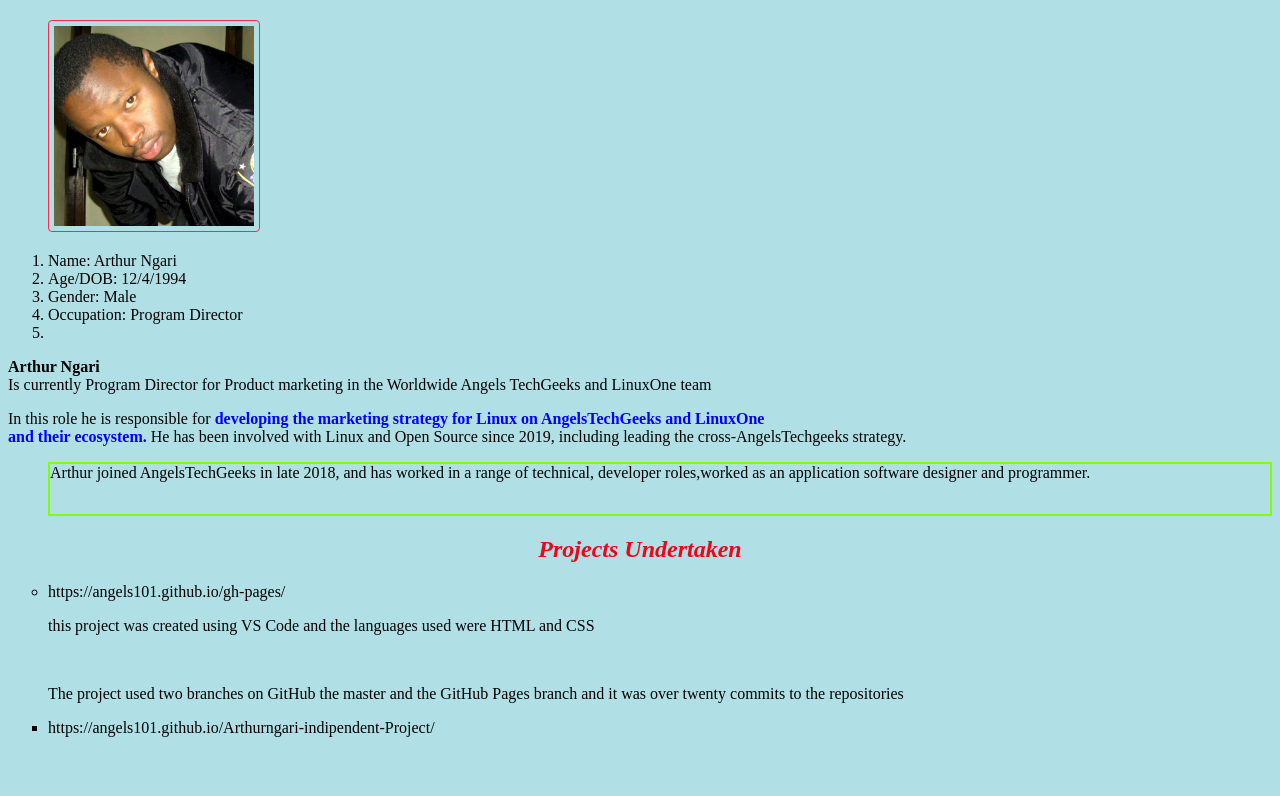
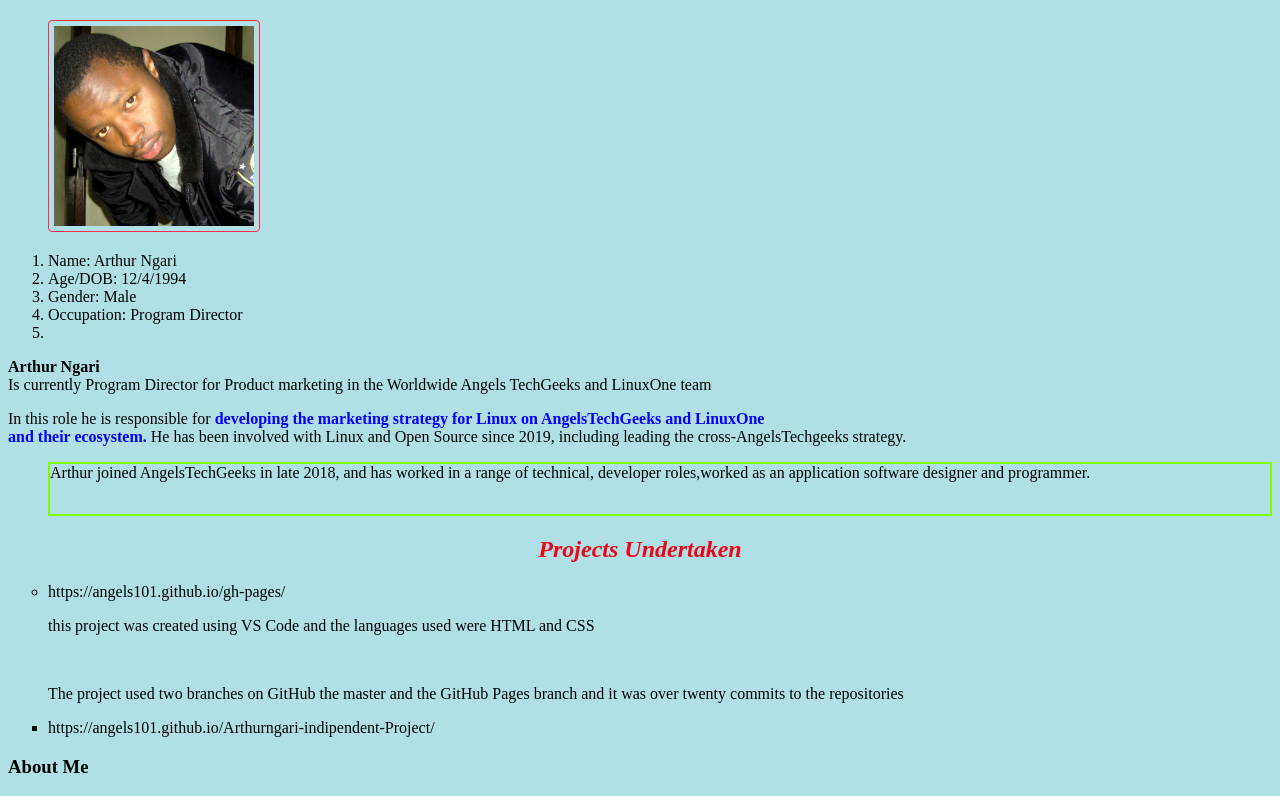
Before and after one commit to angels101/Arthurngari-indipendent-Project, a plain HTML site: page IP.html in a window 1280 px wide. Shown: the part 60-856 px from the top of the page. Before the commit the page ends 813 px from the top, so only its background shows below. Drawn offline with Linux system fonts and the light colour scheme.

Commit message:
header3 about me section

```diff
--- a/IP.html
+++ b/IP.html
@@ -33,5 +33,6 @@
             </ul>
             <ul style="list-style-type: square;">
             <li>https://angels101.github.io/Arthurngari-indipendent-Project/</li></ul>
+            <h3>About Me</h3>
     </body>
 </html>
```
